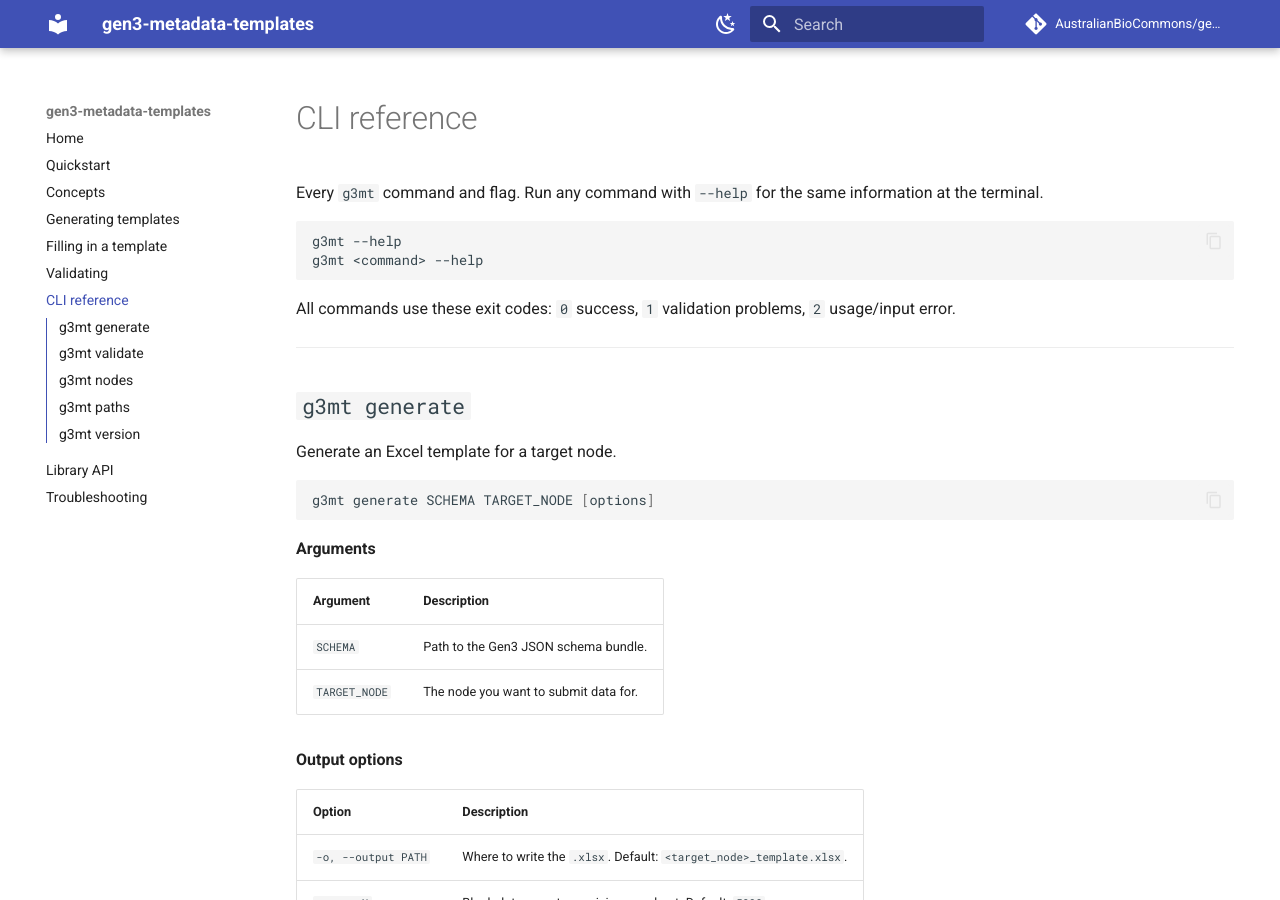
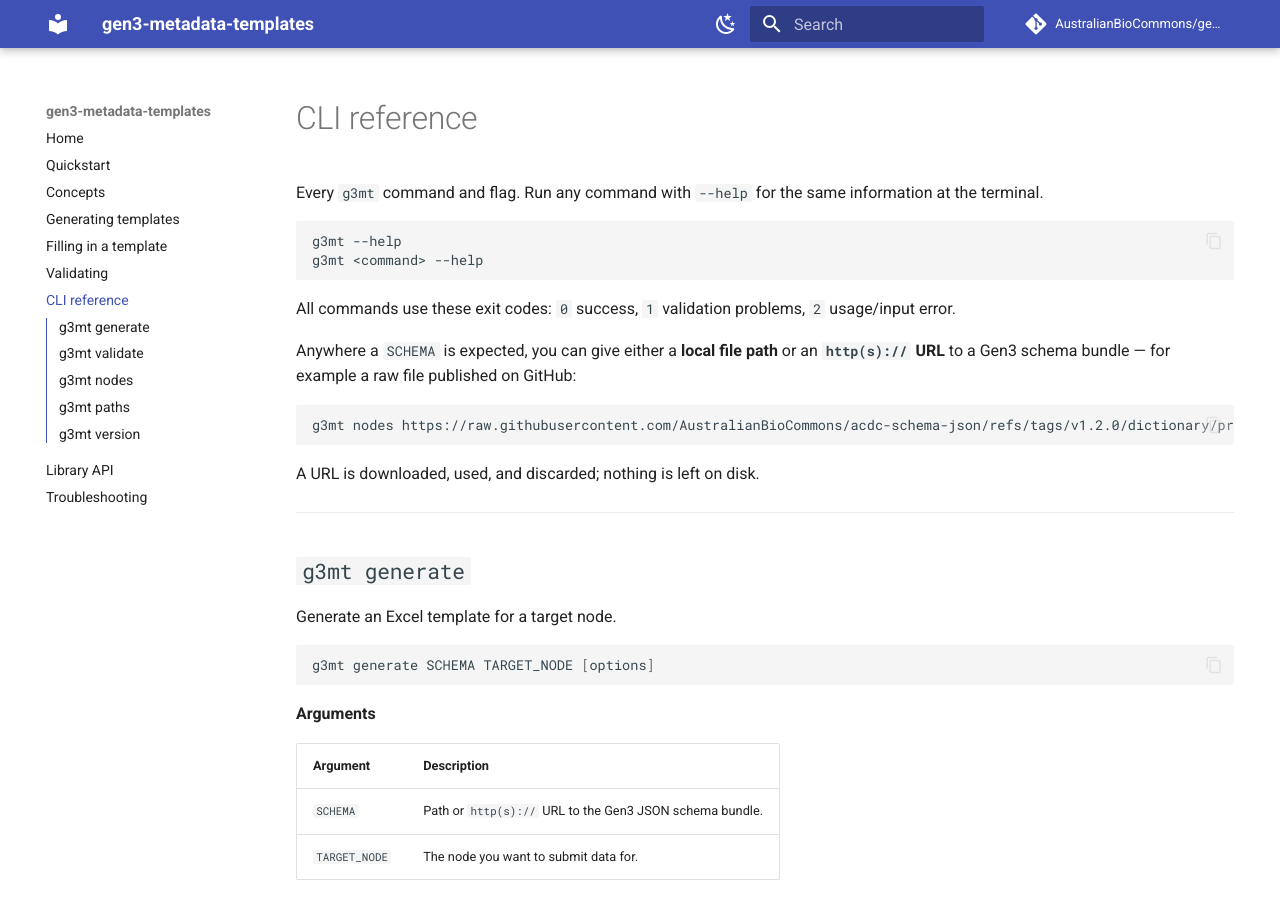
Before and after one commit to AustralianBioCommons/gen3-metadata-templates, an MkDocs documentation site: the page built from docs/cli-reference.md, in a window 1280 px wide and 900 px high. Built offline with MkDocs 1.6.1 and Material for MkDocs 9.7.7, drawn with Linux system fonts in a browser that asks for light colours; comment, search, counter and statistics services are not loaded; some of the changed text lies outside the part shown.

Commit message:
feat: accept an http(s) URL for the input schema
SchemaBundle now takes a local path or an http(s):// URL; a URL is downloaded
to a temporary file, resolved, and cleaned up. The generate/validate/nodes/paths
CLI commands accept a URL for their schema argument, with typed errors on
network failure or non-JSON content. Document the feature across the README,
quickstart, generating, CLI reference, library API, and troubleshooting docs,
and add tests covering URL load, download failure, and non-JSON content.

````diff
--- a/docs/cli-reference.md
+++ b/docs/cli-reference.md
@@ -10,6 +10,16 @@ g3mt <command> --help
 
 All commands use these exit codes: `0` success, `1` validation problems, `2`
 usage/input error.
+
+Anywhere a `SCHEMA` is expected, you can give either a **local file path** or an
+**`http(s)://` URL** to a Gen3 schema bundle — for example a raw file published
+on GitHub:
+
+```bash
+g3mt nodes https://raw.githubusercontent.com/AustralianBioCommons/acdc-schema-json/refs/tags/v1.2.0/dictionary/prod_dict/acdc_schema.json
+```
+
+A URL is downloaded, used, and discarded; nothing is left on disk.
 
 ---
 
@@ -25,7 +35,7 @@ g3mt generate SCHEMA TARGET_NODE [options]
 
 | Argument | Description |
 |---|---|
-| `SCHEMA` | Path to the Gen3 JSON schema bundle. |
+| `SCHEMA` | Path or `http(s)://` URL to the Gen3 JSON schema bundle. |
 | `TARGET_NODE` | The node you want to submit data for. |
 
 **Output options**
@@ -81,7 +91,7 @@ g3mt validate WORKBOOK --schema SCHEMA [options]
 
 | Option | Description |
 |---|---|
-| `-s, --schema FILE` | Path to the Gen3 JSON schema bundle. **Required.** |
+| `-s, --schema SCHEMA` | Path or `http(s)://` URL to the Gen3 JSON schema bundle. **Required.** |
 | `--annotate PATH` | Write a copy of the workbook with problem cells highlighted. |
 | `--json` | Print the report as JSON instead of tables. |
 | `-v, --verbose` | Also show the raw underlying error messages. |
@@ -109,7 +119,7 @@ g3mt nodes SCHEMA
 
 | Argument | Description |
 |---|---|
-| `SCHEMA` | Path to the Gen3 JSON schema bundle. |
+| `SCHEMA` | Path or `http(s)://` URL to the Gen3 JSON schema bundle. |
 
 ---
 
@@ -126,7 +136,7 @@ g3mt paths SCHEMA TARGET_NODE
 
 | Argument | Description |
 |---|---|
-| `SCHEMA` | Path to the Gen3 JSON schema bundle. |
+| `SCHEMA` | Path or `http(s)://` URL to the Gen3 JSON schema bundle. |
 | `TARGET_NODE` | The node to enumerate paths to. |
 
 ---
````
Also changed, not shown: README.md (+10 -1 lines), docs/generating-templates.md (+12 -0 lines), docs/library-api.md (+10 -0 lines), docs/quickstart.md (+11 -0 lines), docs/troubleshooting.md (+12 -3 lines), 3 other files.
